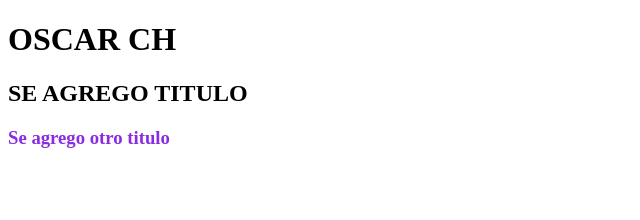
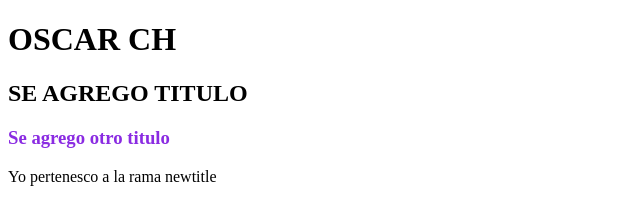
Before and after one commit to osd3v/pagina, a plain HTML site: page os.html in a window 1280 px wide. Shown: the whole page, without its empty margins (0-640 px from the left). Drawn offline with Linux system fonts and the light colour scheme.

Commit message:
he  agregado un p

```diff
--- a/os.html
+++ b/os.html
@@ -11,6 +11,6 @@
     <h1>OSCAR CH</h1>
     <h2>SE AGREGO TITULO</h2>
     <h3>Se agrego otro titulo</h3>
-
+    <p>Yo pertenesco a la rama newtitle</p>
 </body>
 </html>
```
